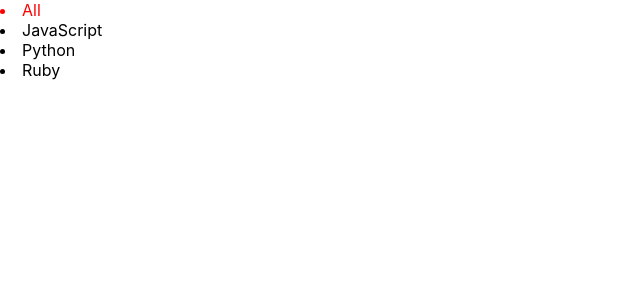
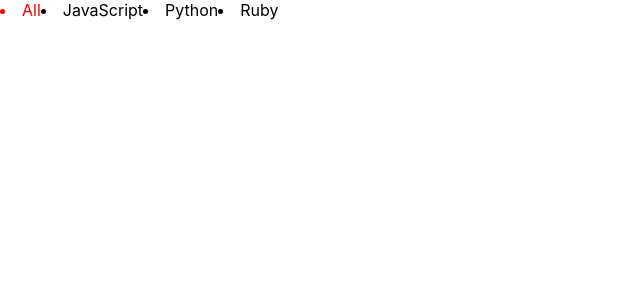
Before and after one commit to ireneannx/week7, a React (Create React App) app in the folder intro2/intro2/: page / in a window 1280 px wide. Shown: the top 300 px of the page, without its empty margins (0-640 px from the left). Built offline with nearby package versions, Linux system fonts and the light colour scheme.

Commit message:
reformated NavChange.js

```diff
--- a/intro2/intro2/src/NavChange.js
+++ b/intro2/intro2/src/NavChange.js
@@ -1,4 +1,18 @@
 import React, { Component } from 'react';
+
+const LangSelect = (props) => {
+  //instead of sending props, we can also do ({selectedLanguage, updateLanguage})
+  const languages = ['All', "JavaScript", "Python", "Ruby"];
+  console.log(props)
+  return (
+    <div style={{ display: "flex" }}>
+      {languages.map((lang) => <li key={lang} style={props.selectedLanguage === lang ? { color: "#FF0000" } : null} onClick={() => props.updateLanguage(lang)}>{lang}</li>)
+      }
+    </div>
+  )
+}
+
+
 
 class Nav extends Component {
   state = {
@@ -12,13 +26,10 @@ class Nav extends Component {
   }
 
   render() {
-    const languages = ['All', "JavaScript", "Python", "Ruby"];
+
     const { selectedLanguage } = this.state
     return (
-      <div>
-        {languages.map((lang) => <li key={lang} style={selectedLanguage === lang ? { color: "#FF0000" } : null} onClick={() => this.updateLanguage(lang)}>{lang}</li>)
-        }
-      </div>
+      <LangSelect selectedLanguage={selectedLanguage} updateLanguage={this.updateLanguage} />
     );
   }
 }
```
